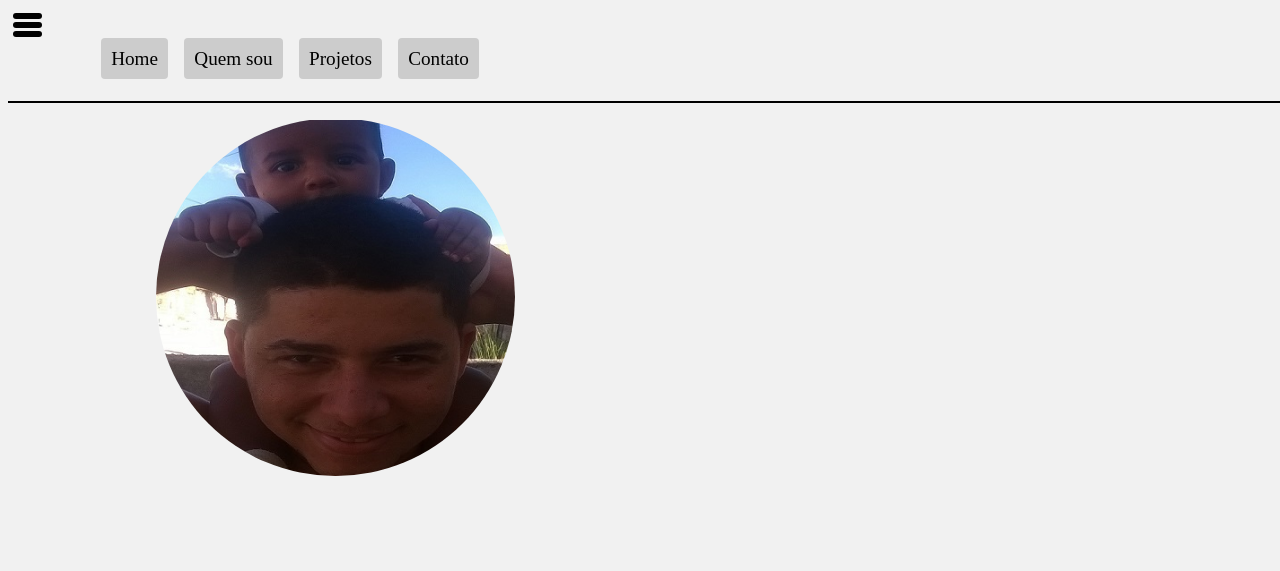
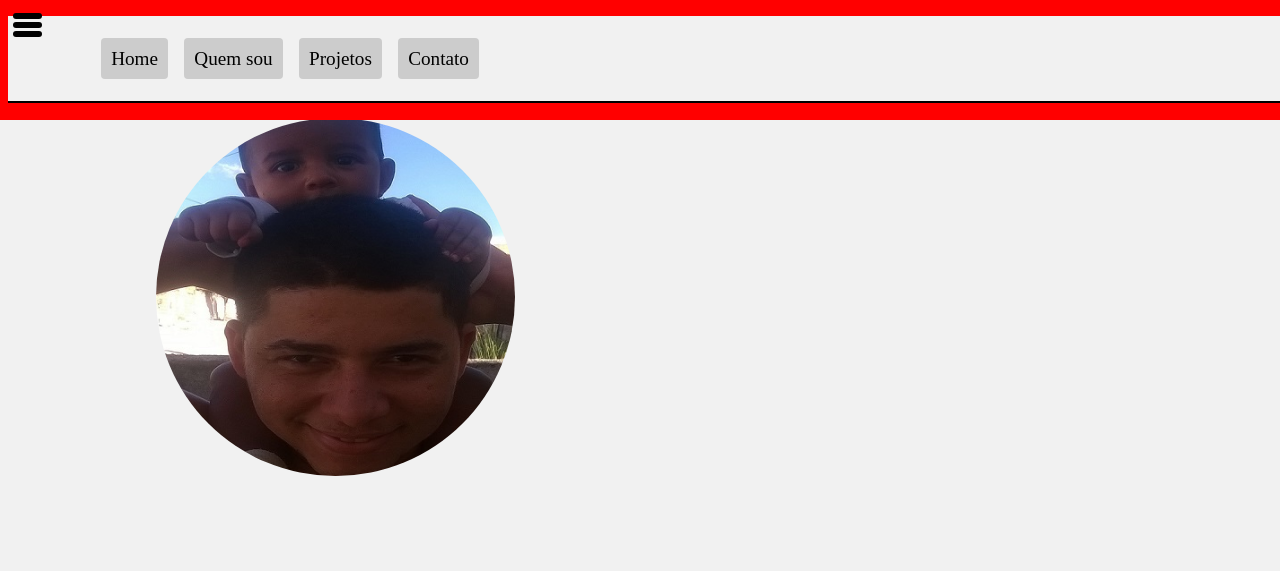
Before and after one commit to BrunoSoaresGaldino/BrunoSoaresGaldino.github.io, a plain HTML site: page index.html in a window 1280 px wide. Shown: the top 571 px of the page. Drawn offline with Linux system fonts and the light colour scheme.

Commit message:
correções

```diff
--- a/css/estilo.css
+++ b/css/estilo.css
@@ -204,6 +204,6 @@ background-image: url( ../img/facebook.png);
 
     z-index:1;
 
-    background-color:inherit;
+    background-color:red;
 
 }
```
